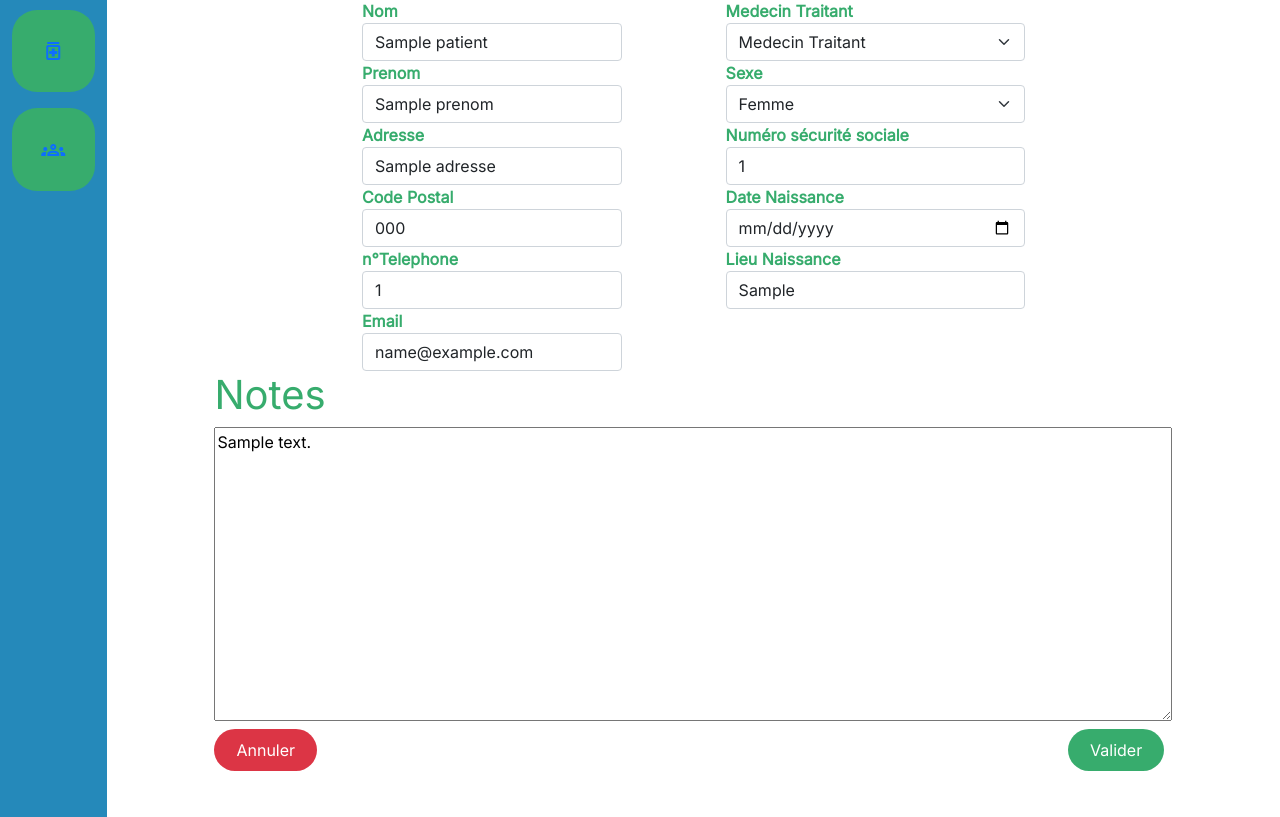
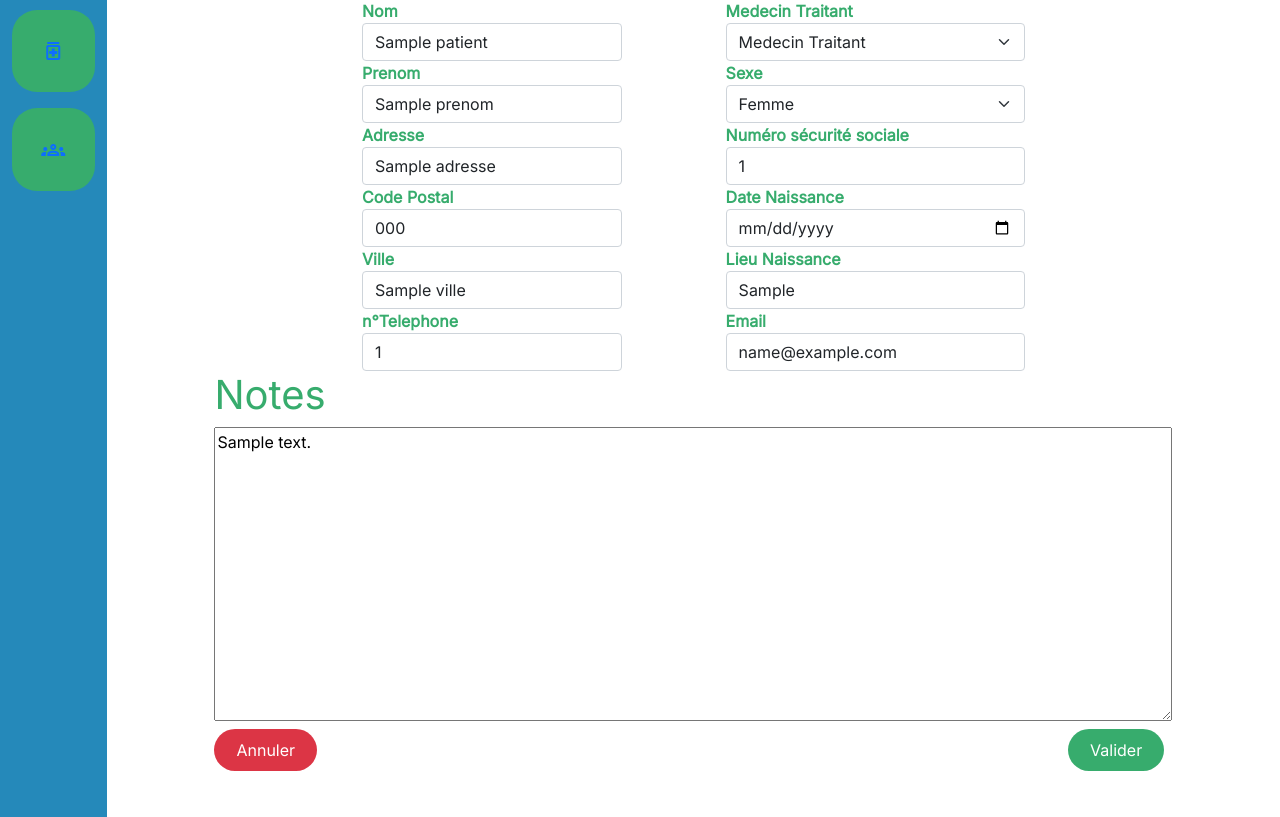
Before and after one commit to shindhha/3.3CabinetMedical, a PHP site: template views/editPatient.php in a window 1280 px wide. Shown: the part 105-922 px from the top of the page. Run offline with PHP 8.4, Linux system fonts and the light colour scheme; the template is opened without the code that fills it: most values are stand-ins (such as "Sample title", 1, 10 or a date in 2020).

Commit message:
Ville pour patient (fix génération fichier pdf)

```diff
--- a/views/editPatient.php
+++ b/views/editPatient.php
@@ -71,14 +71,15 @@
 											<?php if (isset($codePostalError)) echo $codePostalError; ?>
 											<input class="form-control" type="number" name="codePostal" min="1001" max="98800" value="<?php if (isset($patient['codePostal'])) echo $patient['codePostal']; ?>">
 										</div>
+                                        <span class="" >Ville</span>
+                                        <div>
+                                            <?php if (isset($villeError)) echo $villeError; ?>
+                                            <input class="form-control" type="text" name="codePostal" min="1001" max="98800" value="<?php if (isset($patient['ville'])) echo $patient['ville']; ?>">
+                                        </div>
 										<span class="" >n°Telephone</span>
-										<div><input class="form-control" type="number" name="numTel" min="100000000" max="999999999" value="<?php if (isset($patient['numTel'])) echo $patient['numTel']; ?>">
+										<div><input class="form-control" type="number" name="numTel" max="999999999" value="<?php if (isset($patient['numTel'])) echo $patient['numTel']; ?>">
 										</div>
-										<span class="" >Email</span>
-										<div>
-											<?php if (isset($emailError)) echo $emailError; ?>
-											<input class="form-control" type="text" name="email" value="<?php if (isset($patient['email'])) echo $patient['email']; ?>">
-										</div>
+
 								</div>
 								<div class="d-flex flex-column text-start">
 									<span >Medecin Traitant</span>
@@ -111,6 +112,11 @@
 										<span >Lieu Naissance</span>
 										<div><input class="form-control" type="text" name="LieuNaissance" value="<?php if (isset($patient['LieuNaissance'])) echo $patient['LieuNaissance']; ?>">
 										</div>
+                                        <span>Email</span>
+                                        <div>
+                                            <?php if (isset($emailError)) echo $emailError; ?>
+                                            <input class="form-control" type="text" name="email" value="<?php if (isset($patient['email'])) echo $patient['email']; ?>">
+                                        </div>
 								</div>
 							</div>
 						</div>
--- a/views/editmedecin.php
+++ b/views/editmedecin.php
@@ -78,7 +78,7 @@ use yasmf\HttpHelper;
                             </span>
                             <span> Téléphone
                                 <div class="border border-1 border-green enable-flex">
-                                    <input type="number" name="numTel" min="600000000" max="799999999" value="<?php if(isset($medecin['numTel'])) echo $medecin['numTel'];?>" class="input-grow">
+                                    <input type="number" name="numTel" min="100000000" max="799999999" value="<?php if(isset($medecin['numTel'])) echo $medecin['numTel'];?>" class="input-grow">
                                 </div>
                             </span>
                             <span>
```
Also changed, not shown: controllers/patientslistcontroller.php (+5 -3 lines), services/usersservices.php (+5 -3 lines).
